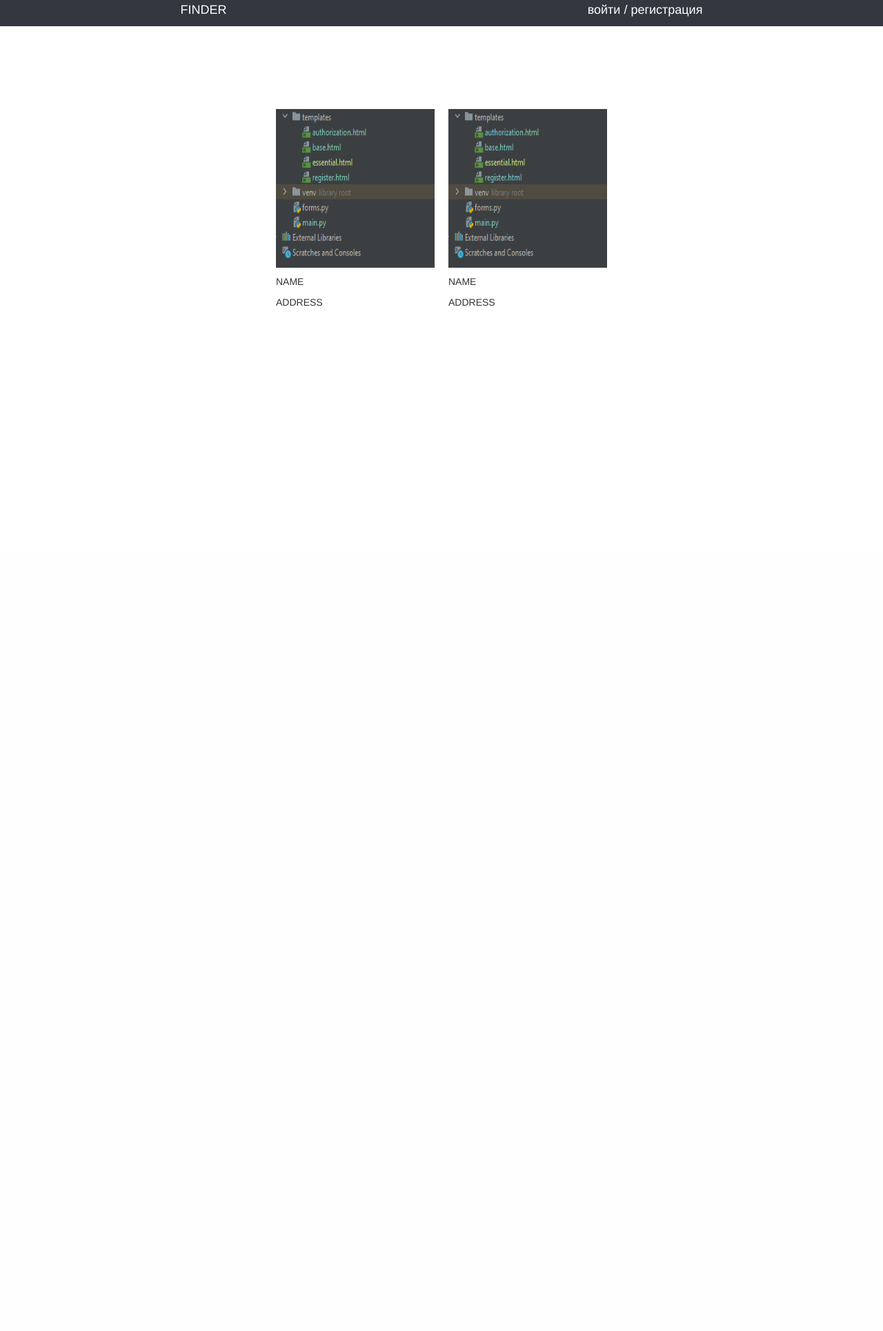
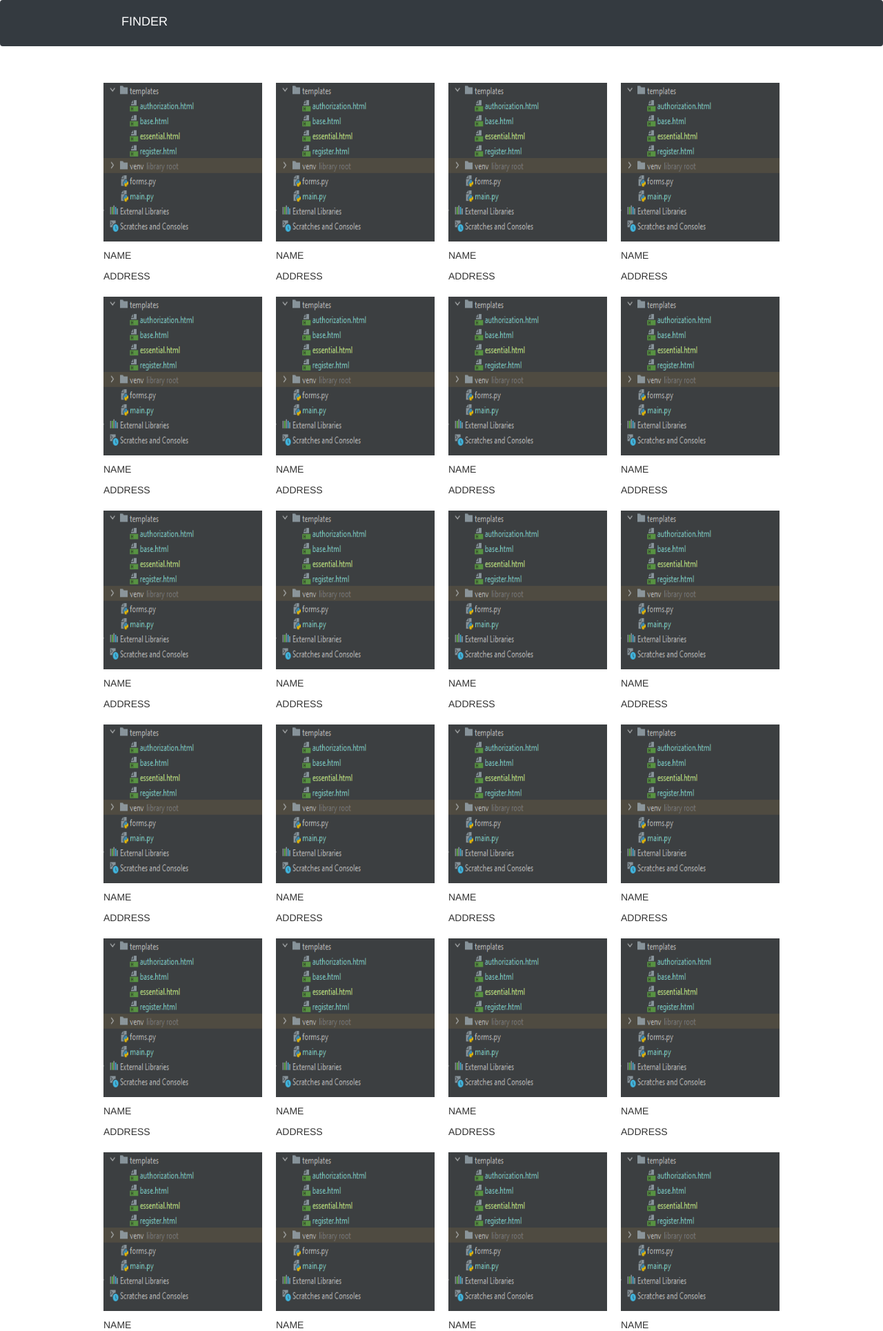
Before and after one commit to FYouBi/WEB_project, a Flask app: page / in a window 1280 px wide. Shown: the top 1929 px of the page at 69% size. Before the commit the page ends 444 px from the top, so only its background shows below. Run offline with Flask 2, Linux system fonts and the light colour scheme; some libraries are stand-ins or nearby versions.

Commit message:
адекватная шапка

```diff
--- a/main.py
+++ b/main.py
@@ -56,6 +56,22 @@ def base():
 if __name__ == '__main__':
     db_session.global_init('db/users.db')
     session = db_session.create_session()
-    list_of_ad = [['static/img/img.png', 'NAME', 'ADDRESS'], ['static/img/img.png', 'NAME', 'ADDRESS']]
+    list_of_ad = [['static/img/img.png', 'NAME', 'ADDRESS'], ['static/img/img.png', 'NAME', 'ADDRESS'],
+                  ['static/img/img.png', 'NAME', 'ADDRESS'], ['static/img/img.png', 'NAME', 'ADDRESS'],
+                  ['static/img/img.png', 'NAME', 'ADDRESS'], ['static/img/img.png', 'NAME', 'ADDRESS'],
+                  ['static/img/img.png', 'NAME', 'ADDRESS'], ['static/img/img.png', 'NAME', 'ADDRESS'],
+                  ['static/img/img.png', 'NAME', 'ADDRESS'], ['static/img/img.png', 'NAME', 'ADDRESS'],
+                  ['static/img/img.png', 'NAME', 'ADDRESS'], ['static/img/img.png', 'NAME', 'ADDRESS'],
+                  ['static/img/img.png', 'NAME', 'ADDRESS'], ['static/img/img.png', 'NAME', 'ADDRESS'],
+                  ['static/img/img.png', 'NAME', 'ADDRESS'], ['static/img/img.png', 'NAME', 'ADDRESS'],
+                  ['static/img/img.png', 'NAME', 'ADDRESS'], ['static/img/img.png', 'NAME', 'ADDRESS'],
+                  ['static/img/img.png', 'NAME', 'ADDRESS'], ['static/img/img.png', 'NAME', 'ADDRESS'],
+                  ['static/img/img.png', 'NAME', 'ADDRESS'], ['static/img/img.png', 'NAME', 'ADDRESS'],
+                  ['static/img/img.png', 'NAME', 'ADDRESS'], ['static/img/img.png', 'NAME', 'ADDRESS'],
+                  ['static/img/img.png', 'NAME', 'ADDRESS'], ['static/img/img.png', 'NAME', 'ADDRESS'],
+                  ['static/img/img.png', 'NAME', 'ADDRESS'], ['static/img/img.png', 'NAME', 'ADDRESS'],
+                  ['static/img/img.png', 'NAME', 'ADDRESS'], ['static/img/img.png', 'NAME', 'ADDRESS'],
+                  ['static/img/img.png', 'NAME', 'ADDRESS'], ['static/img/img.png', 'NAME', 'ADDRESS']
+                  ]
     USER = None
     app.run(port=8080, host='127.0.0.1')
--- a/templates/base.html
+++ b/templates/base.html
@@ -12,15 +12,30 @@
 </head>
 <body>
 <header>
-<div id="header">
-    <p class="title"><a class="title" href="/">FINDER</a></p>
-    {% if not user %}
-    <p class="title"><a href="log_in" class="title">войти</a>
-        / <a href="register" class="title">регистрация</a></p>
-    {% else %}
-    <p class="user_name"><a href="" class="title">{{ user[0].name }} {{ user[0].surname }}</a></p>
-    {% endif %}
-</div>
+<nav class="navbar navbar-expand-lg navbar-dark bg-dark" style="position: fixed; width: 100%;">
+  <div class="container-fluid">
+    <div class="collapse navbar-collapse" id="navbarText">
+      <ul class="navbar-nav me-auto mb-2 mb-lg-0">
+          <li class="nav-item">
+              <a class="navbar-brand" href="/" style="margin-left: 120px;">FINDER</a>
+          </li>
+        {% if not user %}
+        <li class="nav-item">
+          <a class="nav-link" aria-current="page" href="log_in" style="margin-top: 5px; margin-left: 1200px;">Войти</a>
+        </li>
+
+        <li class="nav-item">
+          <a class="nav-link" href="register" style="margin-top: 5px;">Регистрация</a>
+        </li>
+        {% else %}
+          <li class="nav-item">
+              <a class="nav-link active" href="register" style="margin-top: 2px; margin-left: 1000px; font-size: 18px;">{{user[0].name}} {{user[0].surname}}</a>
+          </li>
+        {% endif %}
+      </ul>
+    </div>
+  </div>
+</nav>
 </header>
 <!-- Begin page content -->
 <main role="main" class="container">
```
Also changed, not shown: db/users.db.
